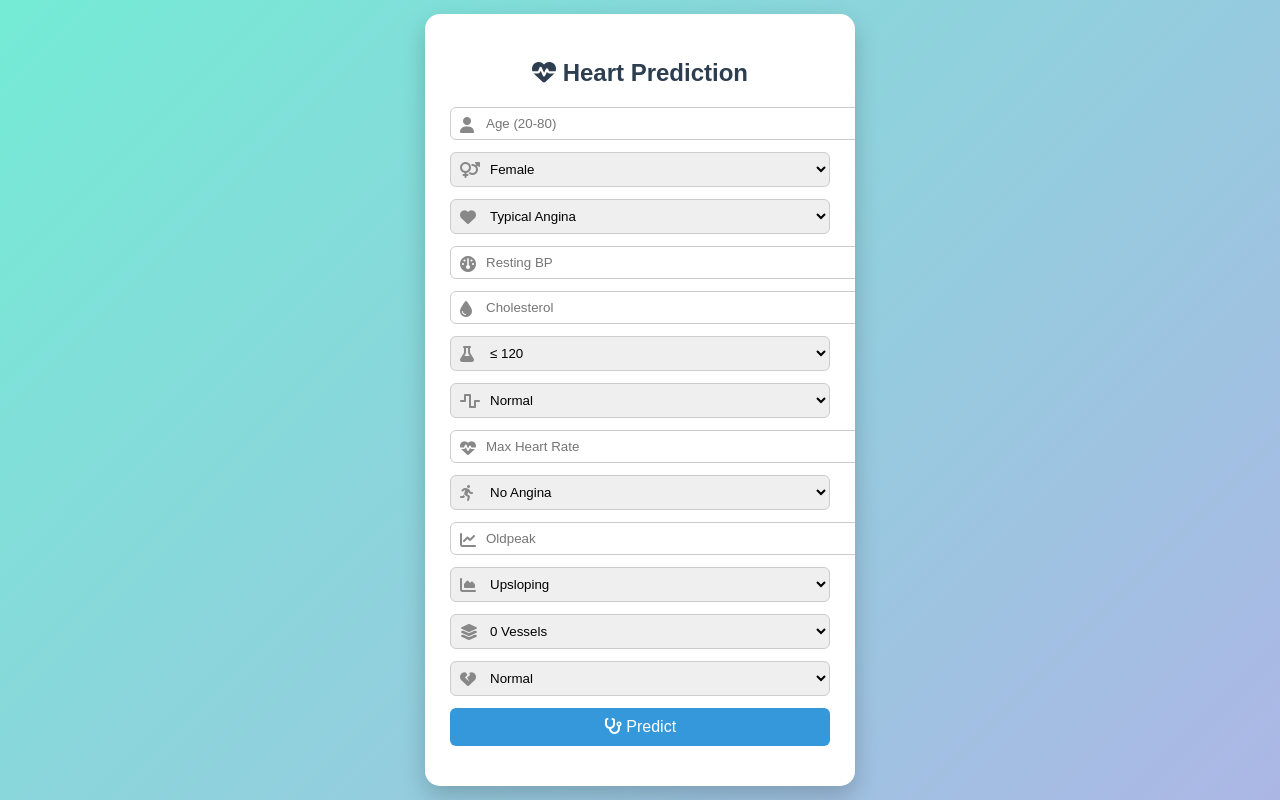
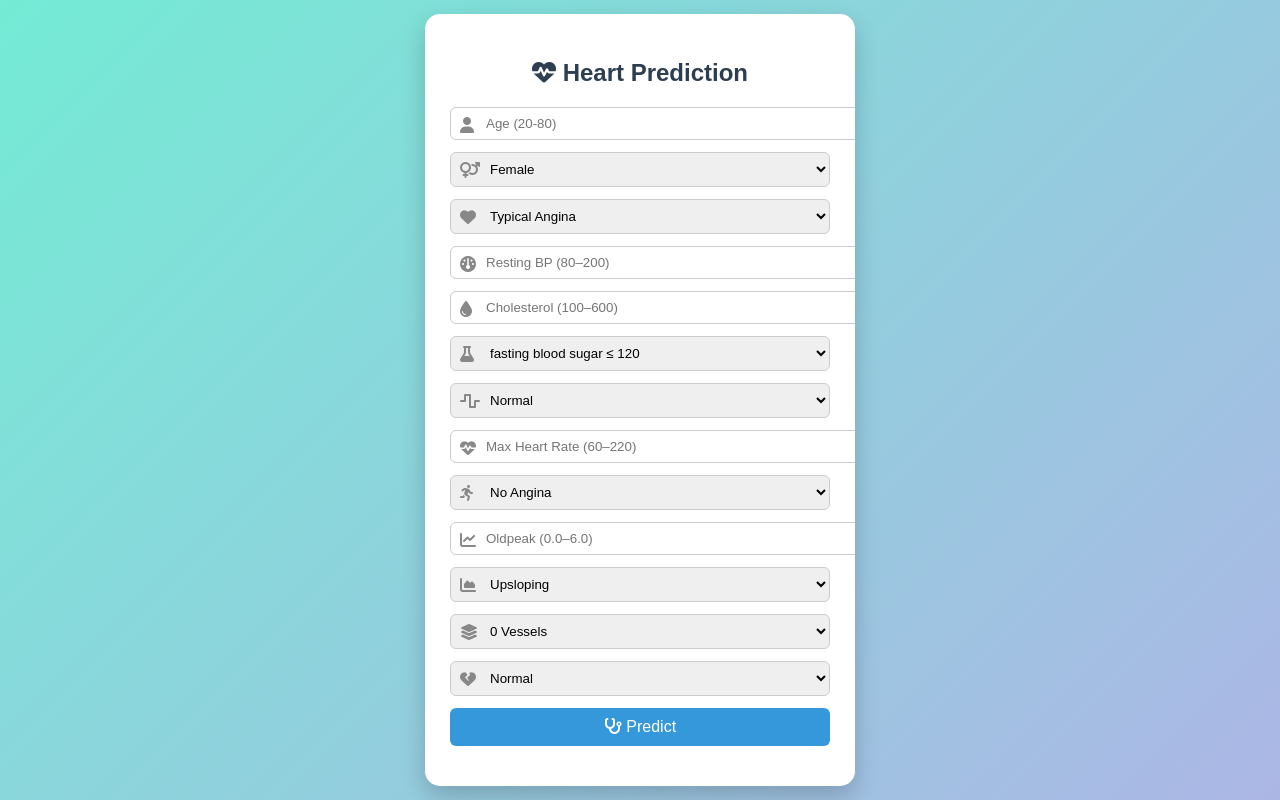
Before and after one commit to sathishasmi/heart-ml-project, a FastAPI app: page / in a window 1280 px wide. Run offline with FastAPI, Linux system fonts and the light colour scheme.

Commit message:
updated html

```diff
--- a/templates/index.html
+++ b/templates/index.html
@@ -131,19 +131,19 @@
 
         <div class="input-group">
             <i class="fa-solid fa-gauge"></i>
-            <input type="number" name="trestbps" placeholder="Resting BP" required>
+            <input type="number" name="trestbps" placeholder="Resting BP (80–200)" min="80" max="200" required>
         </div>
 
         <div class="input-group">
             <i class="fa-solid fa-droplet"></i>
-            <input type="number" name="chol" placeholder="Cholesterol" required>
+            <input type="number" name="chol" placeholder="Cholesterol (100–600)" min="100" max="600" required>
         </div>
 
         <div class="input-group">
             <i class="fa-solid fa-flask"></i>
             <select name="fbs">
-                <option value="0">≤ 120</option>
-                <option value="1">> 120</option>
+                <option value="0">fasting blood sugar ≤ 120</option>
+                <option value="1">fasting blood sugar > 120</option>
             </select>
         </div>
 
@@ -158,7 +158,7 @@
 
         <div class="input-group">
             <i class="fa-solid fa-heart-pulse"></i>
-            <input type="number" name="thalach" placeholder="Max Heart Rate" required>
+            <input type="number" name="thalach" placeholder="Max Heart Rate (60–220)" min="60" max="220" required>
         </div>
 
         <div class="input-group">
@@ -171,7 +171,7 @@
 
         <div class="input-group">
             <i class="fa-solid fa-chart-line"></i>
-            <input type="number" step="0.1" name="oldpeak" placeholder="Oldpeak" required>
+            <input type="number" step="0.1" name="oldpeak" placeholder="Oldpeak (0.0–6.0)" min="0" max="6" required>
         </div>
 
         <div class="input-group">
```
